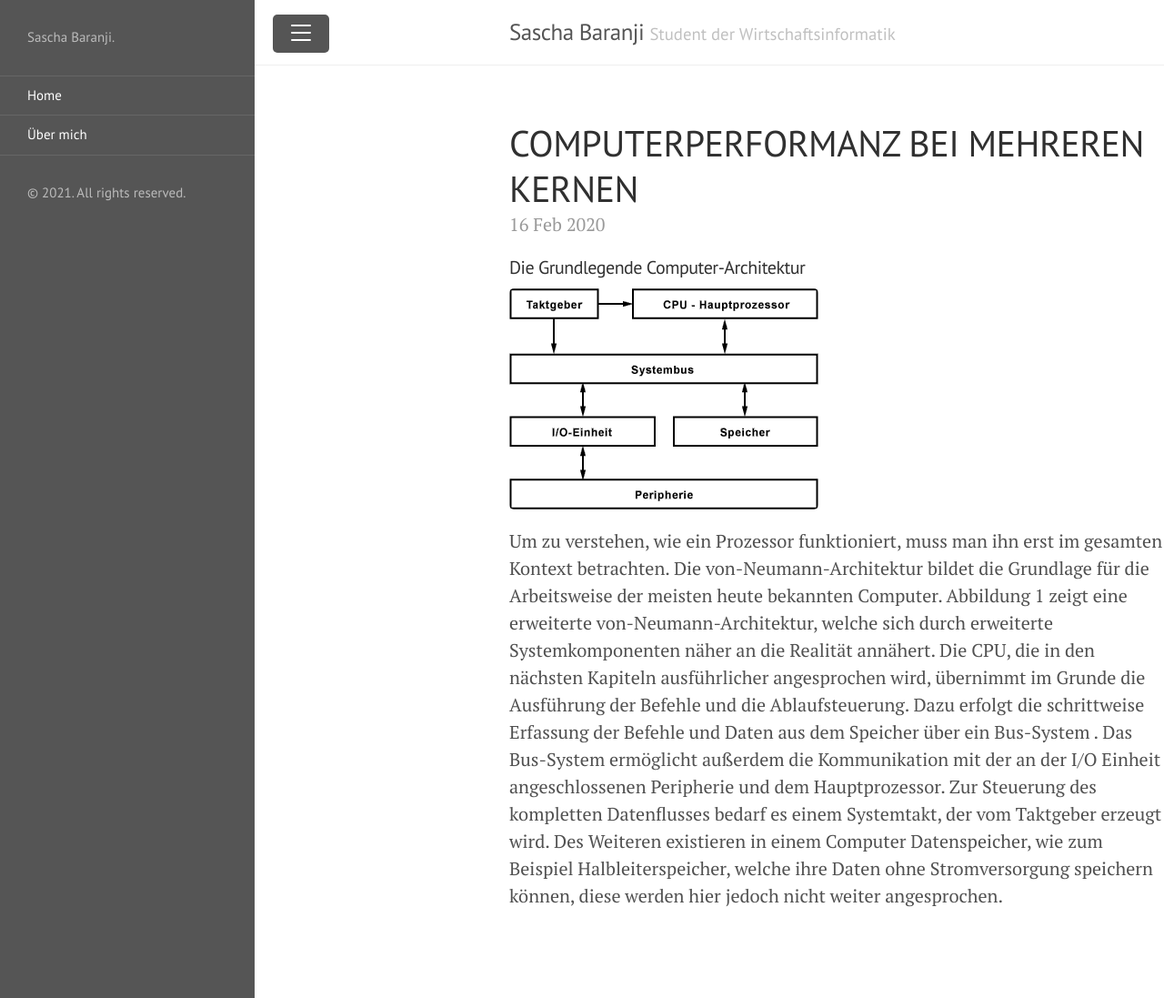
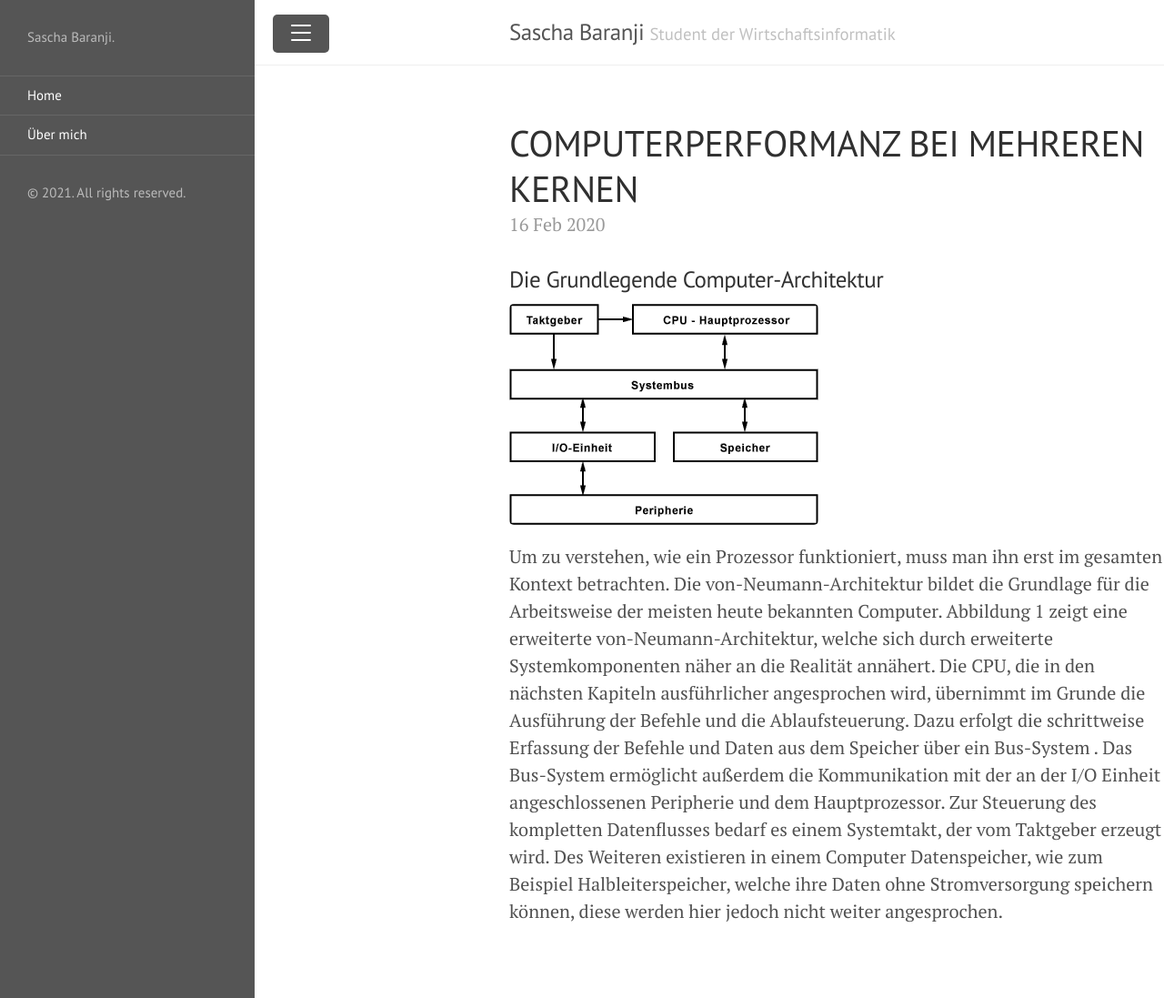
Before and after one commit to Sascha-B23/Sascha-B23.github.io, a Jekyll site: the page built from _posts/2020-02-16-new-post.md, in a window 1280 px wide and 1097 px high. Shown: the whole window at 91% size. Built offline with Jekyll 4.4.1, drawn with Linux system fonts in a browser that asks for light colours.

Commit message:
Updated me

```diff
--- a/_posts/2020-02-16-new-post.md
+++ b/_posts/2020-02-16-new-post.md
@@ -3,7 +3,7 @@ layout: post
 title: COMPUTERPERFORMANZ BEI MEHREREN KERNEN
 ---
 
-#### Die Grundlegende Computer-Architektur
+### Die Grundlegende Computer-Architektur
 
 ![My helpful screenshot](/public/arch.png)
 
```
Also changed, not shown: public/Post1.jpg (deleted), public/ich.JPG (added).
